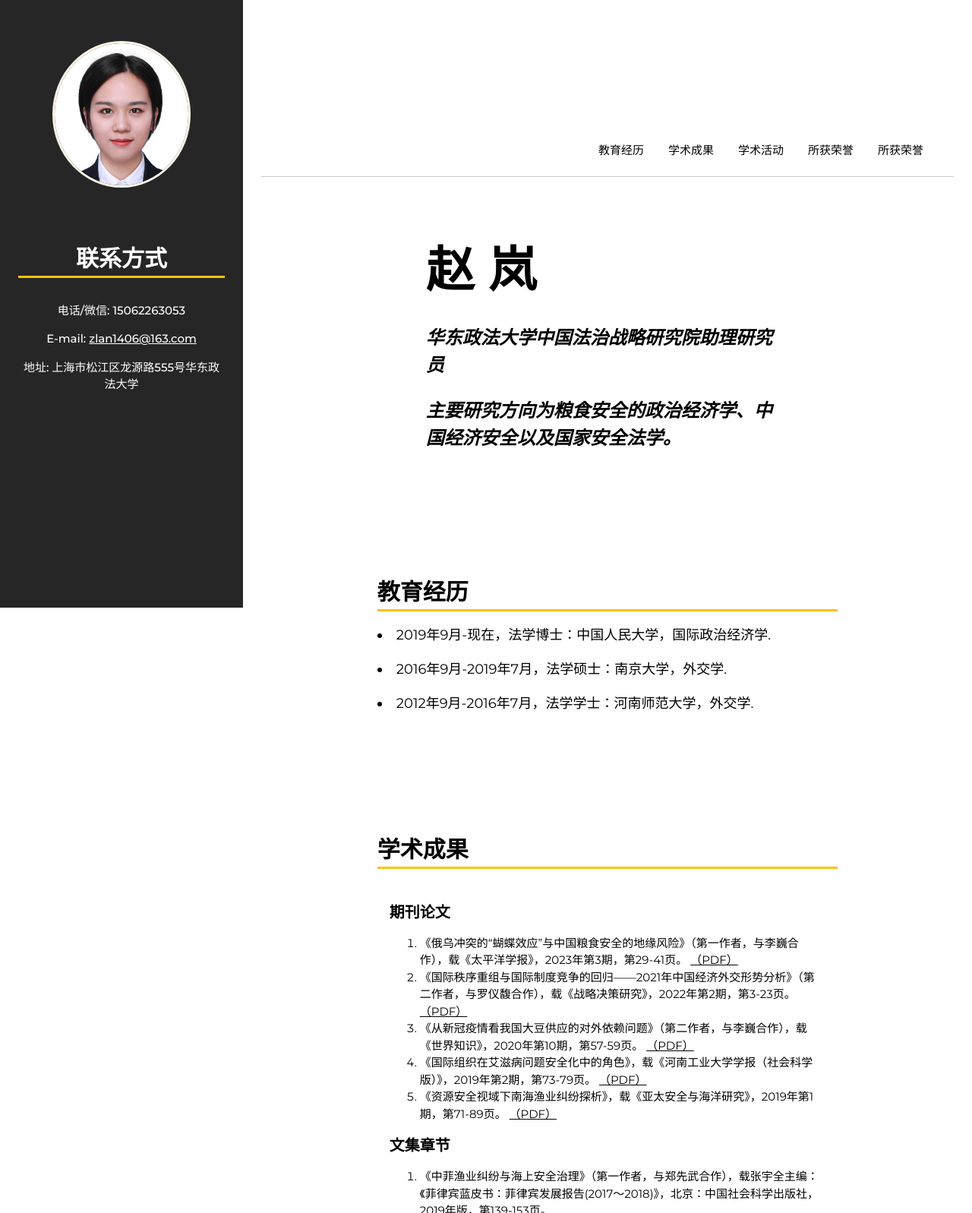
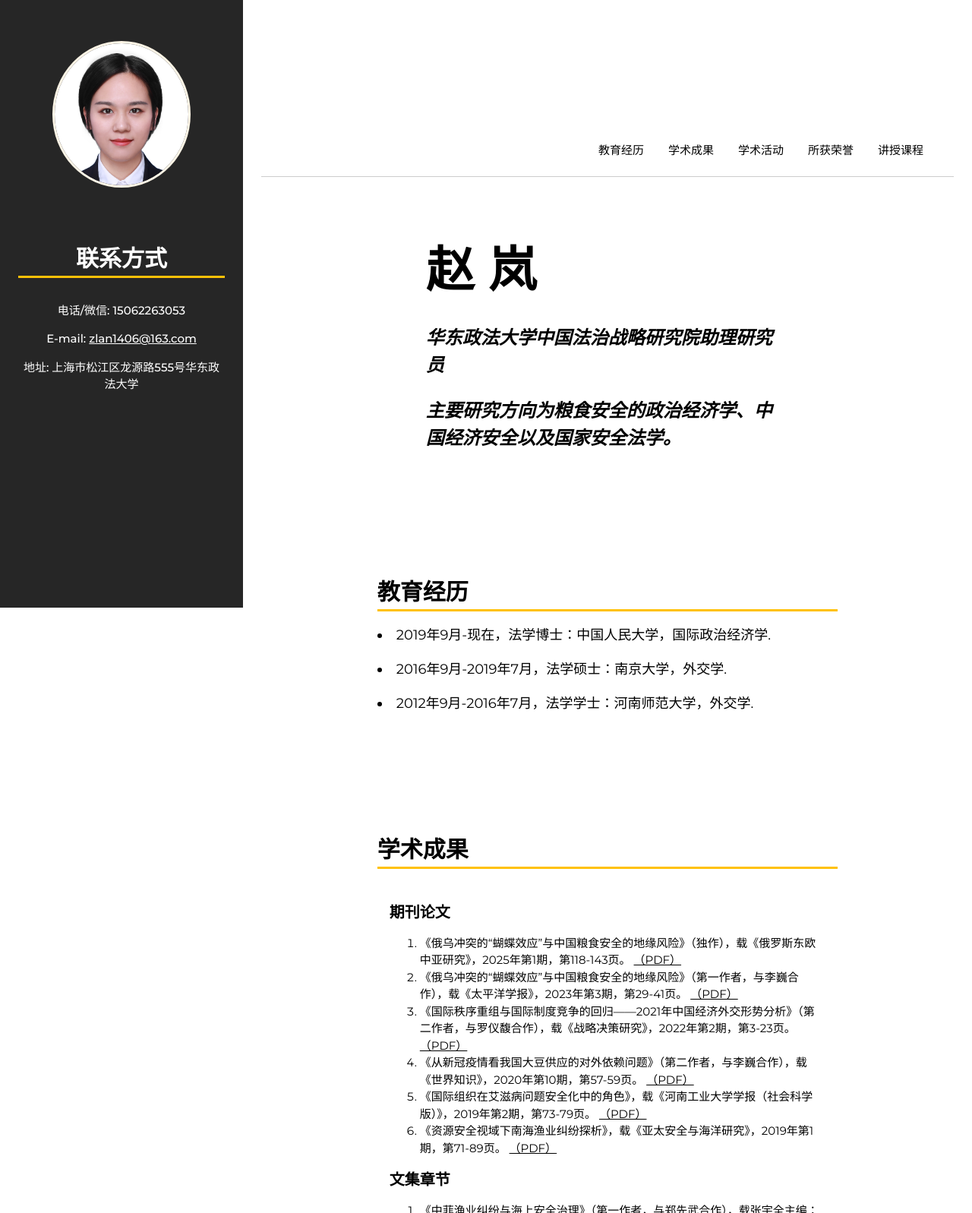
Before and after one commit to nguzl/nguzl.github.io, a plain HTML site: page index.html in a window 1280 px wide. Shown: the top 1597 px of the page at 76% size. Drawn offline with nearby package versions, Linux system fonts and the light colour scheme.

Commit message:
Update navigation text and add publication details

```diff
--- a/index.html
+++ b/index.html
@@ -48,7 +48,7 @@
         <!--DESKTOP NAVIGATION-->
         <div class="w3-container w3-padding-large w3-border-bottom w3-hide-small">
           <a href="#home" class="w3-bar-item w3-button w3-hover-none w3-border-white w3-bottombar w3-hover-border-green"></a>
-          <a href="#讲授课程" class="w3-bar-item w3-button w3-hover-none w3-border-white w3-bottombar w3-hover-border-green w3-hover-text-green w3-right w3-hide-small" style="border-width: 2px !important;" onclick="toggleNavigation()">所获荣誉</a>
+          <a href="#讲授课程" class="w3-bar-item w3-button w3-hover-none w3-border-white w3-bottombar w3-hover-border-green w3-hover-text-green w3-right w3-hide-small" style="border-width: 2px !important;" onclick="toggleNavigation()">讲授课程</a>
           <a href="#所获荣誉" class="w3-bar-item w3-button w3-hover-none w3-border-white w3-bottombar w3-hover-border-green w3-hover-text-green w3-right w3-hide-small" style="border-width: 2px !important;" onclick="toggleNavigation()">所获荣誉</a>
           <a href="#学术活动" class="w3-bar-item w3-button w3-hover-none w3-border-white w3-bottombar w3-hover-border-green w3-hover-text-green w3-right w3-hide-small" style="border-width: 2px !important;" onclick="toggleNavigation()">学术活动</a>
           <a href="#学术成果" class="w3-bar-item w3-button w3-hover-none w3-border-white w3-bottombar w3-hover-border-green w3-hover-text-green w3-right w3-hide-small" style="border-width: 2px !important;" onclick="toggleNavigation()">学术成果</a>
@@ -88,6 +88,8 @@
                 <h4>期刊论文</h4>
                 <p class="" style="line-height:500%">
                 <ol>
+                  <li>《俄乌冲突的“蝴蝶效应”与中国粮食安全的地缘风险》（独作），载《俄罗斯东欧中亚研究》，2025年第1期，第118-143页。
+                  <a href="https://nguzl.github.io/files/2025_zhaolan.pdf">（PDF）</a></li>
                   <li>《俄乌冲突的“蝴蝶效应”与中国粮食安全的地缘风险》（第一作者，与李巍合作），载《太平洋学报》，2023年第3期，第29-41页。
                   <a href="https://nguzl.github.io/files/俄乌冲突的“蝴蝶效应”与中国粮食安全的地缘风险_赵岚.pdf">（PDF）</a></li>
                   <li>《国际秩序重组与国际制度竞争的回归——2021年中国经济外交形势分析》（第二作者，与罗仪馥合作），载《战略决策研究》，2022年第2期，第3-23页。
```
